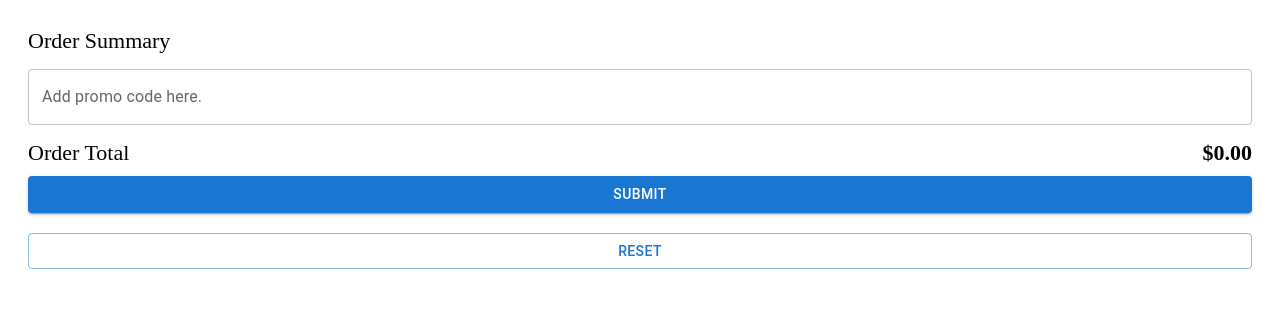
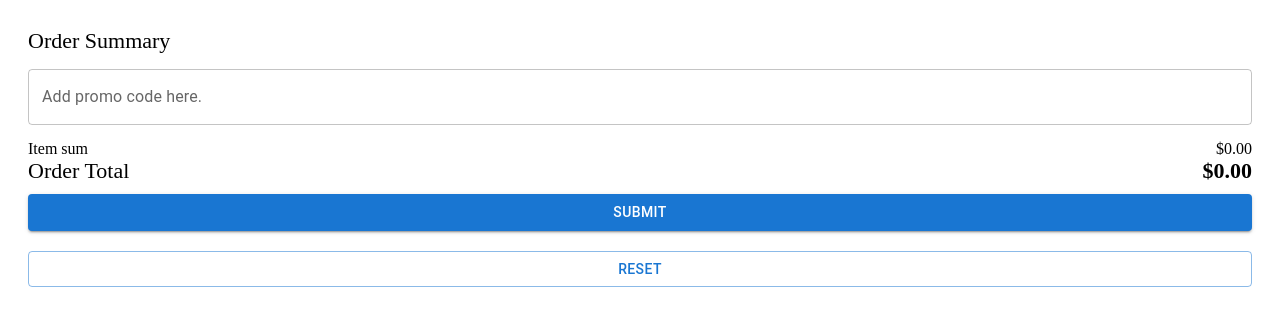
Before and after one commit to jvanhouteghem/promo-code-frontend, a Next.js app: page /promo-code/components/card-order-summary/card-order-summary in a window 1280 px wide. Shown: the top 326 px of the page. Built offline with nearby package versions, Linux system fonts and the light colour scheme.

Commit message:
feat(ui-improvement): reset + dynamic fetch origin + buttons

```diff
--- a/src/pages/api/promo-code/services/promo-code.service.ts
+++ b/src/pages/api/promo-code/services/promo-code.service.ts
@@ -3,7 +3,7 @@ export async function checkPromoCode(promoCode: string, totalWithoutPromo: numbe
 
     return new Promise((resolve) => {
         setTimeout(async () => {
-            let res = await fetch(`http://localhost:3000/api/promo-code?code=${promoCode}&totalWithoutPromo=${totalWithoutPromo}`);
+            let res = await fetch(`${window.location.origin}/api/promo-code?code=${promoCode}&totalWithoutPromo=${totalWithoutPromo}`);
             resolve(await res.json() ?? null);
         }, timeout);
     });
--- a/src/pages/promo-code/components/card-order-summary/card-order-summary.scss
+++ b/src/pages/promo-code/components/card-order-summary/card-order-summary.scss
@@ -39,6 +39,12 @@
     }
   }
 
+  .sum-raw {
+    display: flex;
+    justify-content: space-between;
+    font-size: $font-m;
+  }
+
   .sum-total {
     display: flex;
     justify-content: space-between;
--- a/src/pages/promo-code/components/card-order-summary/card-order-summary.tsx
+++ b/src/pages/promo-code/components/card-order-summary/card-order-summary.tsx
@@ -51,9 +51,12 @@ export default function CardOrderSummaryPage({orderSummaryItems, resetOrders}: {
         }
     }, [promoCode, orderSummaryItems]);
 
+    function sumWithoutPromo(orderSummaryItems: OrderSummaryItem[]): number {
+        return orderSummaryItems?.reduce((accumulator, currentValue) => accumulator + (currentValue.quantity * currentValue.price), 0) ?? 0;
+    }
+
     function sum(orderSummaryItems: OrderSummaryItem[]): number {
-        const sumWithoutPromoo = orderSummaryItems?.reduce((accumulator, currentValue) => accumulator + (currentValue.quantity * currentValue.price), 0) ?? 0;
-        return promoCodeFetched.result ? promoCodeFetched.result : sumWithoutPromoo; // ? sumWithoutPromo * (1 - isPromo) : sumWithoutPromo;
+        return promoCodeFetched.result ? promoCodeFetched.result : sumWithoutPromo(orderSummaryItems); // ? sumWithoutPromo * (1 - isPromo) : sumWithoutPromo;
     }
 
     function handleChange(event: any) { // ChangeEvent<HTMLTextAreaElement | HTMLInputElement>
@@ -63,6 +66,11 @@ export default function CardOrderSummaryPage({orderSummaryItems, resetOrders}: {
     function handleSubmit(event: any) { // React.FormEvent
         event.preventDefault()
         console.log('handleSubmit', event)
+    }
+
+    function reset() {
+        setPromoCode('');
+        resetOrders();
     }
 
     return (
@@ -104,6 +112,17 @@ export default function CardOrderSummaryPage({orderSummaryItems, resetOrders}: {
                     </Box>
                 </div>
 
+                <div className="sum-raw">
+                    <div className="label">Item sum</div>
+                    <div data-test-id={"cardOrderSummaryTotal"} className="price">${sumWithoutPromo(orderSummaryItems).toFixed(2)}</div>
+                </div>
+
+                {promoCodeFetched.result && <div className="sum-raw">
+                    <div className="label">Discount</div>
+                    <div data-test-id={"cardOrderSummaryTotal"}
+                         className="price">${(sumWithoutPromo(orderSummaryItems) - sum(orderSummaryItems)).toFixed(2)}</div>
+                </div>}
+
                 <div className="sum-total">
                     <div className="label">Order Total</div>
                     <div data-test-id={"cardOrderSummaryTotal"} className="price">${sum(orderSummaryItems).toFixed(2)}</div>
@@ -111,7 +130,7 @@ export default function CardOrderSummaryPage({orderSummaryItems, resetOrders}: {
 
                 <div>
                     <Button disabled={isCheckingPromoCode} style={{width: '100%', margin: '10px 0'}} variant="contained">Submit</Button>
-                    <Button onClick={resetOrders} type="button" disabled={isCheckingPromoCode} style={{width: '100%', margin: '10px 0'}} variant="outlined">reset</Button>
+                    <Button onClick={() => reset()} type="button" disabled={isCheckingPromoCode} style={{width: '100%', margin: '10px 0'}} variant="outlined">reset</Button>
                 </div>
 
 
--- a/src/pages/promo-code/components/card-ship-item/card-ship-item.tsx
+++ b/src/pages/promo-code/components/card-ship-item/card-ship-item.tsx
@@ -40,7 +40,7 @@ export default function CardShipItemPage(
                                 }
                                 <Button style={counterButtonStyle} variant="outlined" data-test-id={`cardShipItemQuantityDecrementButton-${orderSummaryItemIndex}`} onClick={() => changeQuantity(orderSummaryItemIndex, orderSummaryItem.quantity - 1)} className="action-counter-button">-</Button>
                                 <div data-test-id={`cardShipItemQuantityCounter-${orderSummaryItemIndex}`} className="action-counter">{orderSummaryItem.quantity}</div>
-                                <Button style={counterButtonStyle} variant="outlined" data-test-id={`cardShipItemQuantityIncrementButton-${orderSummaryItemIndex}`} onClick={() => changeQuantity(orderSummaryItemIndex, orderSummaryItem.quantity + 1)} className="action-counter-button">-</Button>
+                                <Button style={counterButtonStyle} variant="outlined" data-test-id={`cardShipItemQuantityIncrementButton-${orderSummaryItemIndex}`} onClick={() => changeQuantity(orderSummaryItemIndex, orderSummaryItem.quantity + 1)} className="action-counter-button">+</Button>
                             </div>
                         </div>
                     </div>
```
